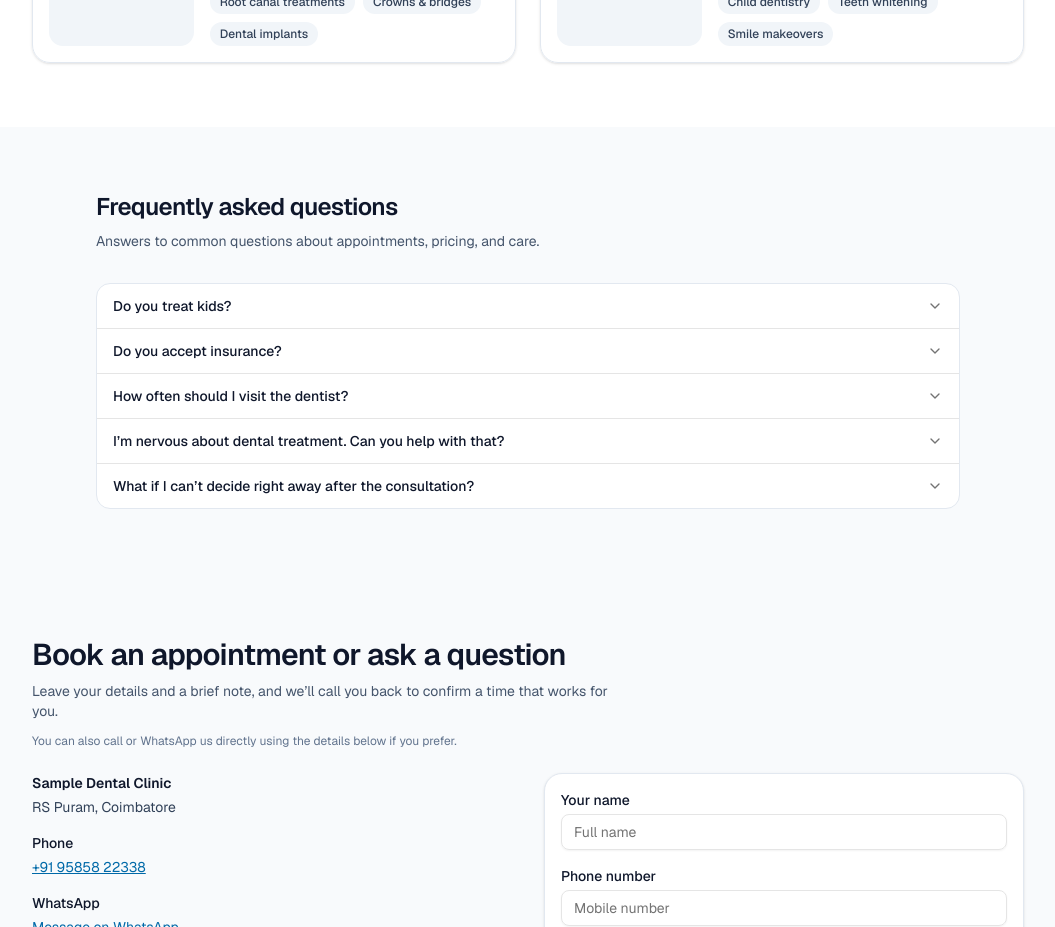
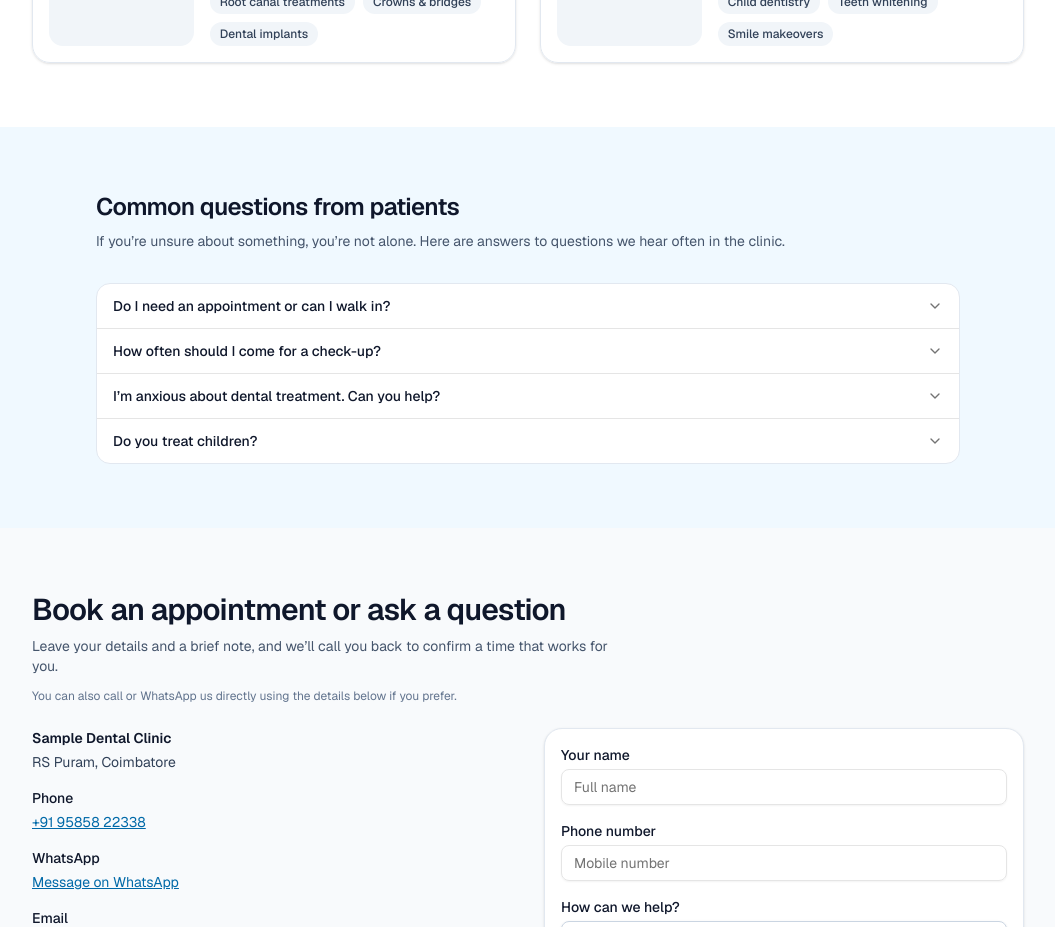
Before and after one commit to fooorrrceee/rr-dental-flip, a Next.js app in the folder landing-course/: page / in a window 1280 px wide. Shown: the part 2480-3407 px from the top of the page, without its empty margins (112-1167 px from the left). Built offline with nearby package versions, Linux system fonts and the light colour scheme.

Commit message:
wire FAQ in page.tsx

```diff
--- a/landing-course/app/components/FaqSection.tsx
+++ b/landing-course/app/components/FaqSection.tsx
@@ -1,58 +1,48 @@
+// app/components/FaqSection.tsx
 "use client";
 
-import { useState } from "react";
 import {
   Accordion,
   AccordionItem,
   AccordionTrigger,
   AccordionContent,
 } from "@/components/ui/accordion";
+import type {
+  FaqSectionContentConfig,
+  FaqItem,
+} from "@/app/site-content-config";
+import type { FaqSectionDesignConfig } from "@/app/site-design-config";
 
+type FaqSectionProps = {
+  content: FaqSectionContentConfig;
+  design: FaqSectionDesignConfig;
+};
 
-const faqs = [
-  {
-    question: "Do you treat kids?",
-    answer:
-      "Yes, we offer gentle dental care for children of all ages, with extra time for first visits so they can get comfortable.",
-  },
-  {
-    question: "Do you accept insurance?",
-    answer:
-      "We work with most major insurers and can help you understand what is covered before starting treatment.",
-  },
-  {
-    question: "How often should I visit the dentist?",
-    answer:
-      "Most patients benefit from a check-up and cleaning every 6 months, but we’ll recommend a schedule based on your teeth and gums.",
-  },
-  {
-    question: "I’m nervous about dental treatment. Can you help with that?",
-    answer:
-      "Yes. We explain each step in simple language, check in with you during treatment, and can break work into shorter visits so you feel more in control.",
-  },
-  {
-    question: "What if I can’t decide right away after the consultation?",
-    answer:
-      "That’s okay. We’ll give you a written summary of options and costs so you can think about it at home and contact us when you’re ready.",
-  },
-];
+export function FaqSection({ content, design }: FaqSectionProps) {
+  const { title, intro, items } = content;
 
-
-export function FaqSection() {
+  const sectionBgClass =
+    design.background === "soft"
+      ? "bg-sky-50"
+      : design.background === "emphasis"
+      ? "bg-sky-800"
+      : "bg-slate-50"; // keep your original light band feel
 
   return (
-    <section id="faq" className="bg-slate-50 py-16 scroll-mt-16">
+    <section id="faq" className={`${sectionBgClass} py-16 scroll-mt-16`}>
       <div className="mx-auto max-w-4xl px-4">
         <h2 className="text-2xl font-semibold tracking-tight text-slate-900">
-          Frequently asked questions
+          {title}
         </h2>
+        {intro && (
           <p className="mt-2 text-sm text-slate-600">
-          Answers to common questions about appointments, pricing, and care.
+            {intro}
           </p>
+        )}
 
-        <div className="mt-8 divide-y divide-slate-200 border border-slate-200 rounded-xl bg-white">
+        <div className="mt-8 divide-y divide-slate-200 rounded-xl border border-slate-200 bg-white">
           <Accordion type="single" collapsible>
-            {faqs.map((item, index) => (
+            {items.map((item: FaqItem, index) => (
               <AccordionItem
                 key={item.question}
                 value={`item-${index}`}
@@ -66,9 +56,6 @@ export function FaqSection() {
               </AccordionItem>
             ))}
           </Accordion>
-
-
-
         </div>
       </div>
     </section>
--- a/landing-course/app/page.tsx
+++ b/landing-course/app/page.tsx
@@ -15,7 +15,7 @@ import {
 } from "./dentist-config";
 
 export default function Home() {
-  const { hero, servicesSection, proofSection, contact } = dentistContentConfig;
+  const { hero, servicesSection, proofSection,faqSection, contact } = dentistContentConfig;
 
   return (
     <div className="min-h-screen bg-white font-sans text-slate-900">
@@ -41,7 +41,11 @@ export default function Home() {
 
         <DentistSection />
 
-        <FaqSection />
+        <FaqSection
+          content={faqSection}
+          design={dentistDesignConfig.faqSection}
+        />
+
 
         <ContactSection />
       </main>
```
Lines whose indentation alone changed are shown as unchanged.
